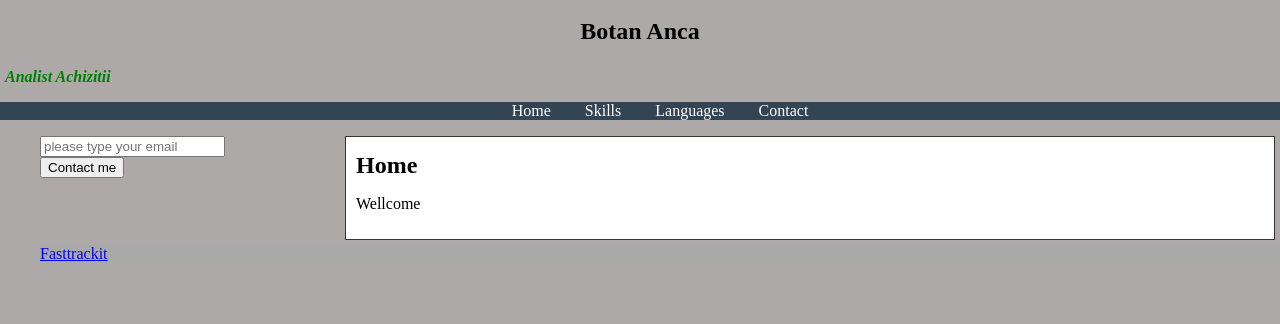
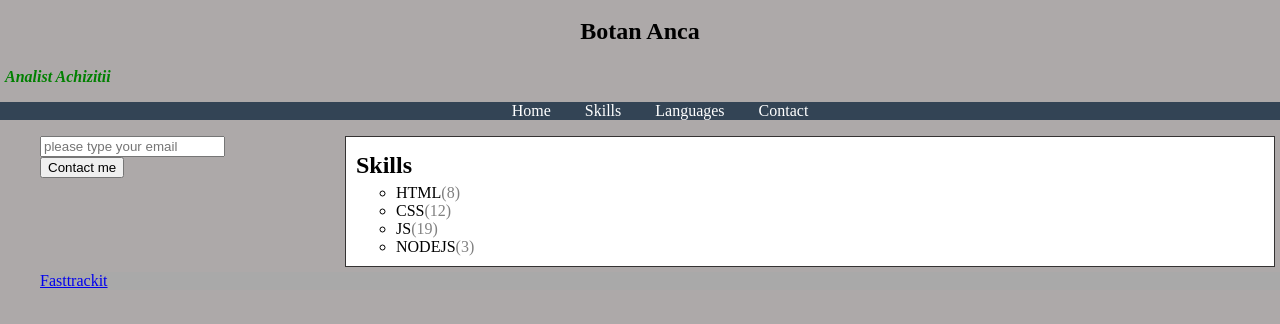
Before and after one commit to Annca28/Annca28.github.io, a plain HTML site: page index.html in a window 1280 px wide. Shown: the part 40-364 px from the top of the page. Drawn offline with Linux system fonts and the light colour scheme.

Commit message:
add endorsements

```diff
--- a/intro.js
+++ b/intro.js
@@ -57,14 +57,20 @@ function hideAllPages() {
 initMenu();
 
 function showSkills() {
-    var skills = ['html', 'css', 'js'];
+    var allEndorsements = [8, 12, 19, 3];
+    var skills = ['html', 'css', 'js', 'nodejs'];
 
     var htmlSkills = skills.map(function(skill, index) {
-        return '<li>' + skill.toUpperCase() + '</li>';
+        var endorsements = '<span class="endorsements">(' + allEndorsements[index] + ")</span>";
+        return '<li>' + skill.toUpperCase() + endorsements + '</li>';
     });
 
     var ul = document.querySelector('#skills-page ul')
     ul.innerHTML = htmlSkills.join('');
 }
 
+
+hideAllPages();
+showPage ('skills-page');
+
 showSkills();
--- a/style.css
+++ b/style.css
@@ -57,3 +57,6 @@ h2{
 .test {
     border: 1px solid grey;
 }
+.endorsements {
+    color: grey;
+}
```
